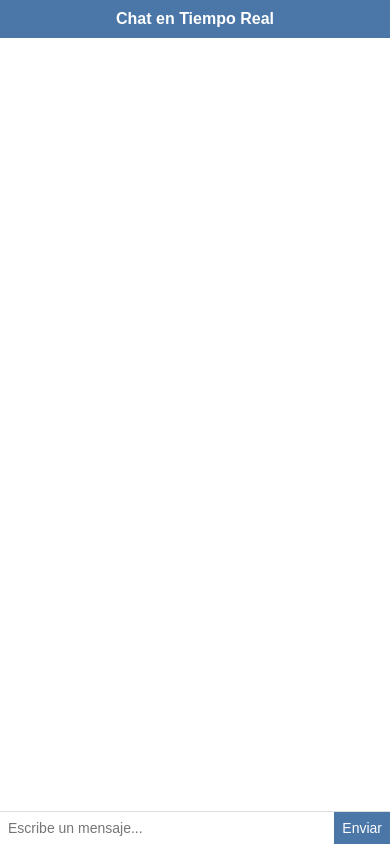
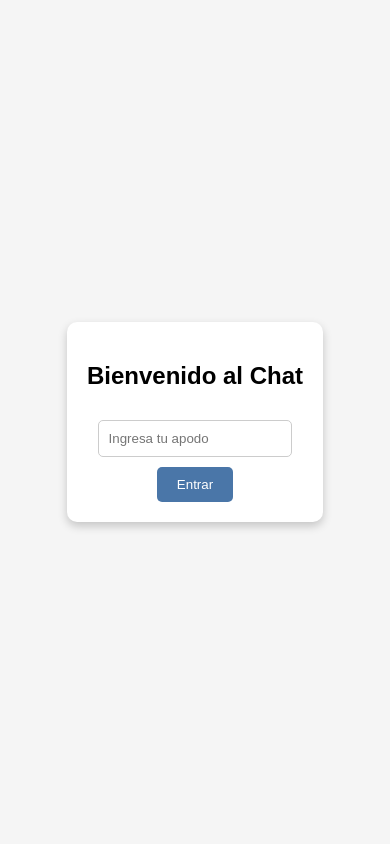
Before and after one commit to fonchoo/chat_tiemporeal, a website: page public/index.html in a window 390 px wide. Drawn offline with nearby package versions, Linux system fonts and the light colour scheme; no server answers.

Commit message:
Corrección html

```diff
--- a/public/index.html
+++ b/public/index.html
@@ -5,7 +5,6 @@
   <meta name="viewport" content="width=device-width, initial-scale=1.0">
   <title>Chat en Tiempo Real</title>
   <style>
-    /* ====== ESTILOS GENERALES ====== */
     body {
       font-family: Arial, sans-serif;
       margin: 0;
@@ -22,14 +21,13 @@
       width: 100%;
       max-width: 600px;
       height: 90vh;
-      display: flex;
+      display: none; /* oculto hasta que se elija apodo */
       flex-direction: column;
       border-radius: 10px;
       box-shadow: 0px 4px 10px rgba(0,0,0,0.2);
       overflow: hidden;
     }
 
-    /* Encabezado */
     .chat-header {
       background: #4a76a8;
       color: #fff;
@@ -38,7 +36,6 @@
       font-weight: bold;
     }
 
-    /* Mensajes */
     .chat-messages {
       flex: 1;
       padding: 10px;
@@ -61,7 +58,6 @@
       word-wrap: break-word;
     }
 
-    /* Estilos de mensajes */
     .message-self {
       background: #d1f1d6;
       align-self: flex-end;
@@ -73,7 +69,6 @@
       align-self: flex-start;
     }
 
-    /* Caja de entrada */
     .chat-input {
       display: flex;
       border-top: 1px solid #ddd;
@@ -94,56 +89,52 @@
       cursor: pointer;
     }
 
-    .chat-input button:hover {
-      background: #3a5d84;
+    /* Pantalla de apodo */
+    .nickname-container {
+      background: #fff;
+      padding: 20px;
+      border-radius: 10px;
+      box-shadow: 0px 4px 10px rgba(0,0,0,0.2);
+      text-align: center;
     }
 
-    /* ====== RESPONSIVE ====== */
+    .nickname-container input {
+      padding: 10px;
+      width: 80%;
+      margin: 10px 0;
+      border-radius: 5px;
+      border: 1px solid #ccc;
+    }
+
+    .nickname-container button {
+      padding: 10px 20px;
+      background: #4a76a8;
+      border: none;
+      color: #fff;
+      cursor: pointer;
+      border-radius: 5px;
+    }
+
     @media (max-width: 768px) {
       .chat-container {
         width: 100%;
         height: 100vh;
         border-radius: 0;
       }
-
-      .chat-header {
-        font-size: 18px;
-        padding: 12px;
-      }
-
-      .chat-input input {
-        font-size: 14px;
-      }
-
-      .chat-input button {
-        font-size: 14px;
-        padding: 10px;
-      }
-    }
-
-    @media (max-width: 480px) {
-      .chat-header {
-        font-size: 16px;
-        padding: 10px;
-      }
-
-      .chat-messages li {
-        font-size: 14px;
-        max-width: 80%;
-      }
-
-      .chat-input input {
-        padding: 8px;
-      }
-
-      .chat-input button {
-        padding: 8px;
-      }
     }
   </style>
 </head>
 <body>
-  <div class="chat-container">
+  <!-- Pantalla para ingresar apodo -->
+  <div class="nickname-container" id="nickname-container">
+    <h2>Bienvenido al Chat</h2>
+    <input id="nickname" placeholder="Ingresa tu apodo" />
+    <br>
+    <button onclick="setNickname()">Entrar</button>
+  </div>
+
+  <!-- Chat -->
+  <div class="chat-container" id="chat-container">
     <div class="chat-header">Chat en Tiempo Real</div>
 
     <div class="chat-messages">
@@ -162,19 +153,34 @@
     const form = document.getElementById('form');
     const input = document.getElementById('input');
     const messages = document.getElementById('messages');
+    let nickname = "";
 
+    // Guardar apodo y mostrar chat
+    function setNickname() {
+      const nickInput = document.getElementById('nickname');
+      if (nickInput.value.trim() !== "") {
+        nickname = nickInput.value.trim();
+        socket.emit('join', nickname);
+
+        document.getElementById('nickname-container').style.display = "none";
+        document.getElementById('chat-container').style.display = "flex";
+      }
+    }
+
+    // Enviar mensaje con apodo
     form.addEventListener('submit', function(e) {
       e.preventDefault();
       if (input.value) {
-        socket.emit('chat message', input.value);
+        socket.emit('chat message', { user: nickname, msg: input.value });
         input.value = '';
       }
     });
 
-    socket.on('chat message', function(msg) {
+    // Recibir mensajes
+    socket.on('chat message', function(data) {
       const item = document.createElement('li');
-      item.textContent = msg;
-      item.classList.add('message-other'); // por defecto otros
+      item.textContent = data.user + ": " + data.msg;
+      item.classList.add(data.user === nickname ? "message-self" : "message-other");
       messages.appendChild(item);
       messages.scrollTop = messages.scrollHeight;
     });
```
